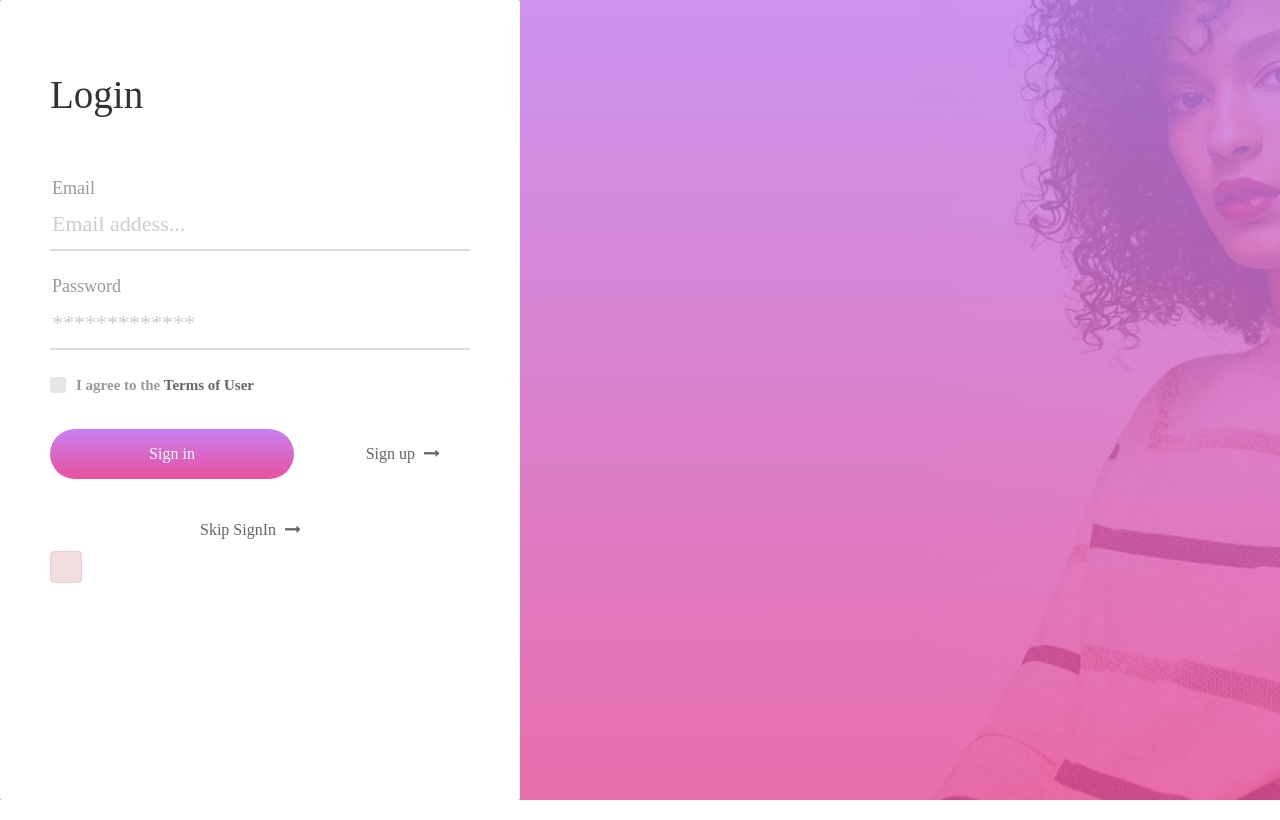
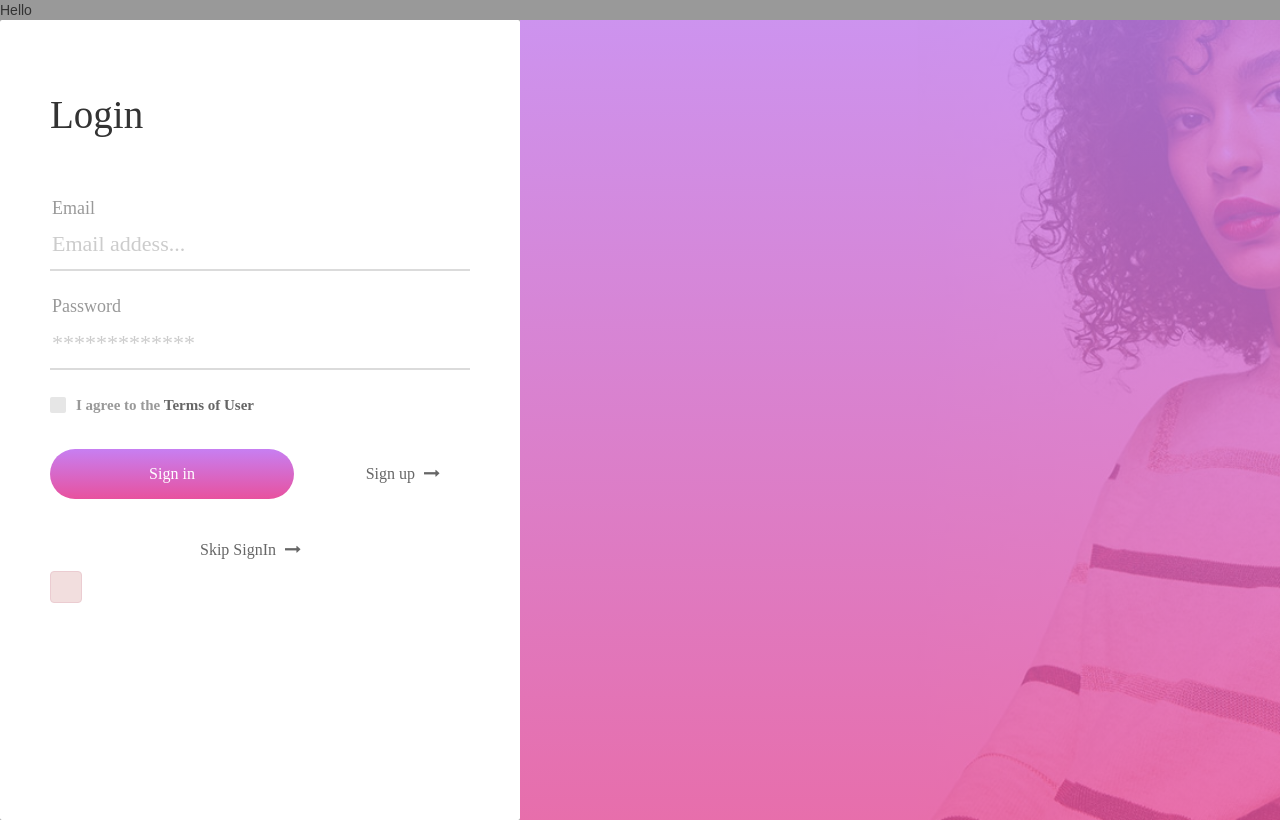
Before and after one commit to TheIndianCoder/ecommerce-shoping-system-php, a PHP site: page /myfiles/signin_form.php in a window 1280 px wide. Run offline with PHP 8.4, Linux system fonts and the light colour scheme; data comes from the database, SQL or seed files in the repository; data that the repository does not hold is empty; some web fonts are replaced.

Commit message:
Update signin_form.php

```diff
--- a/signin_form.php
+++ b/signin_form.php
@@ -1,3 +1,4 @@
+Hello
 <?php
 #this is Login form page , if user is already logged in then we will not allow user to access this page by executing isset($_SESSION["uid"])
 #if below statment return true then we will send user to their profile.php page
```
